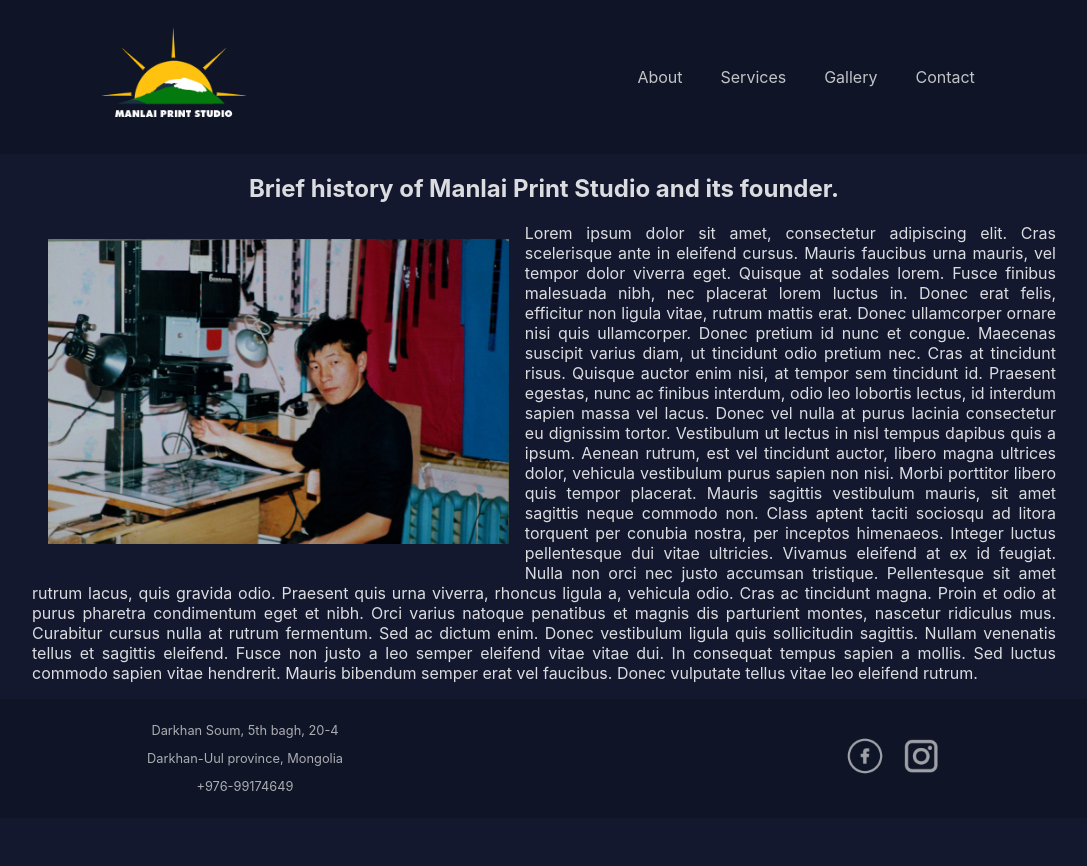
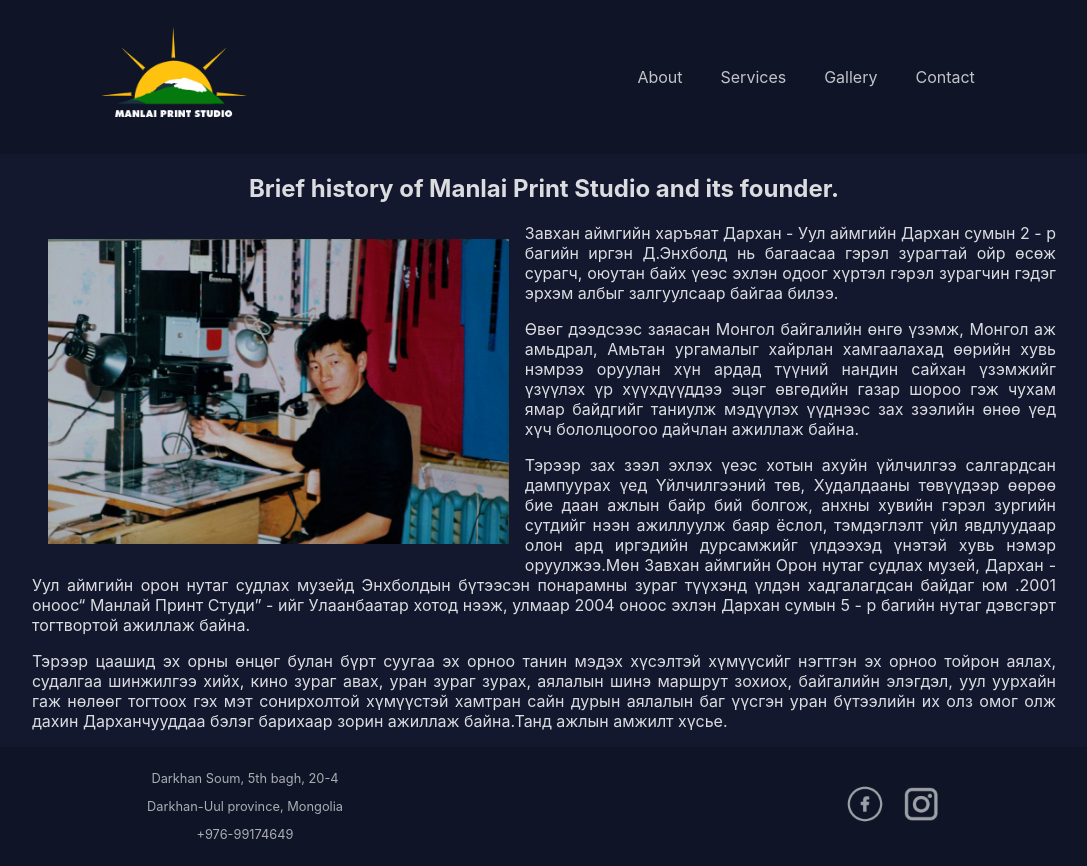
Before and after one commit to manduulya/manlai-print, a React (Create React App) app: page /about in a window 1280 px wide. Shown: the whole page, without its empty margins (96-1183 px from the left). Before the commit the page ends 818 px from the top, so only its background shows below. Built offline with nearby package versions, Linux system fonts and the light colour scheme.

Commit message:
about content added

```diff
--- a/src/components/About/About.js
+++ b/src/components/About/About.js
@@ -4,19 +4,23 @@ import Hero from '../../assets/hero.jpg'
 
 export default function About() {
     return (
-        <section className='about-page'>
-            <h2 className='about-header'>Brief history of Manlai Print Studio and its founder.</h2>
-            <div className='image'>
+        <section className='about-page' >
+            <h2 className='about-header' > Brief history of Manlai Print Studio and its founder. </h2>
+            <div className='image' >
                 <img src={Hero} alt='founder' className='hero-img' />
             </div>
-            <div className='about-text-wrapper'>
-                <p className='about-text'>Lorem ipsum dolor sit amet, consectetur adipiscing elit. Cras scelerisque ante in eleifend cursus. Mauris faucibus urna mauris, vel tempor dolor viverra eget. Quisque at sodales lorem. Fusce finibus malesuada nibh, nec placerat lorem luctus in. Donec erat felis, efficitur non ligula vitae, rutrum mattis erat. Donec ullamcorper ornare nisi quis ullamcorper. Donec pretium id nunc et congue. Maecenas suscipit varius diam, ut tincidunt odio pretium nec. Cras at tincidunt risus. Quisque auctor enim nisi, at tempor sem tincidunt id. Praesent egestas, nunc ac finibus interdum, odio leo lobortis lectus, id interdum sapien massa vel lacus.
-
-                    Donec vel nulla at purus lacinia consectetur eu dignissim tortor. Vestibulum ut lectus in nisl tempus dapibus quis a ipsum. Aenean rutrum, est vel tincidunt auctor, libero magna ultrices dolor, vehicula vestibulum purus sapien non nisi. Morbi porttitor libero quis tempor placerat. Mauris sagittis vestibulum mauris, sit amet sagittis neque commodo non. Class aptent taciti sociosqu ad litora torquent per conubia nostra, per inceptos himenaeos. Integer luctus pellentesque dui vitae ultricies. Vivamus eleifend at ex id feugiat.
-
-                    Nulla non orci nec justo accumsan tristique. Pellentesque sit amet rutrum lacus, quis gravida odio. Praesent quis urna viverra, rhoncus ligula a, vehicula odio. Cras ac tincidunt magna. Proin et odio at purus pharetra condimentum eget et nibh. Orci varius natoque penatibus et magnis dis parturient montes, nascetur ridiculus mus. Curabitur cursus nulla at rutrum fermentum. Sed ac dictum enim. Donec vestibulum ligula quis sollicitudin sagittis. Nullam venenatis tellus et sagittis eleifend. Fusce non justo a leo semper eleifend vitae vitae dui. In consequat tempus sapien a mollis. Sed luctus commodo sapien vitae hendrerit. Mauris bibendum semper erat vel faucibus. Donec vulputate tellus vitae leo eleifend rutrum.</p>
+            <div className='about-text-wrapper' >
+                <p className='about-text' > Завхан аймгийн харъяат Дархан - Уул аймгийн Дархан сумын 2 - р багийн иргэн Д.Энхболд нь багаасаа гэрэл зурагтай ойр өсөж сурагч, оюутан байх үеэс эхлэн одоог хүртэл гэрэл зурагчин гэдэг эрхэм албыг залгуулсаар байгаа билээ.
+                </p>
+                <p className='about-text'> Өвөг дээдсээс заяасан Монгол байгалийн өнгө үзэмж, Монгол аж амьдрал, Амьтан ургамалыг хайрлан хамгаалахад өөрийн хувь нэмрээ оруулан хүн ардад түүний нандин сайхан үзэмжийг үзүүлэх үр хүүхдүүддээ эцэг өвгөдийн газар шороо гэж чухам ямар байдгийг таниулж мэдүүлэх үүднээс зах зээлийн өнөө үед хүч бололцоогоо дайчлан ажиллаж байна.
+                </p>
+                <p className='about-text' >
+                    Тэрээр зах зээл эхлэх үеэс хотын ахуйн үйлчилгээ салгардсан дампуурах үед Үйлчилгээний төв, Худалдааны төвүүдээр өөрөө бие даан ажлын байр бий болгож, анхны хувийн гэрэл зургийн сутдийг нээн ажиллуулж баяр ёслол, тэмдэглэлт үйл явдлуудаар олон ард иргэдийн дурсамжийг үлдээхэд үнэтэй хувь нэмэр оруулжээ.Мөн Завхан аймгийн Орон нутаг судлах музей,
+                    Дархан - Уул аймгийн орон нутаг судлах музейд Энхболдын бүтээсэн понарамны зураг түүхэнд үлдэн хадгалагдсан байдаг юм .2001 оноос“ Манлай Принт Студи” - ийг Улаанбаатар хотод нээж, улмаар 2004 оноос эхлэн Дархан сумын 5 - р багийн нутаг дэвсгэрт тогтвортой ажиллаж байна.</p>
+                <p className='about-text' >
+                    Тэрээр цаашид эх орны өнцөг булан бүрт суугаа эх орноо танин мэдэх хүсэлтэй хүмүүсийг нэгтгэн эх орноо тойрон аялах, судалгаа шинжилгээ хийх, кино зураг авах, уран зураг зурах, аялалын шинэ маршрут зохиох, байгалийн элэгдэл, уул уурхайн гаж нөлөөг тогтоох гэх мэт сонирхолтой хүмүүстэй хамтран сайн дурын аялалын баг үүсгэн уран бүтээлийн их олз омог олж дахин Дарханчууддаа бэлэг барихаар зорин ажиллаж байна.Танд ажлын амжилт хүсье.
+                </p>
             </div>
-
-        </section>
+        </section >
     )
 }
```
